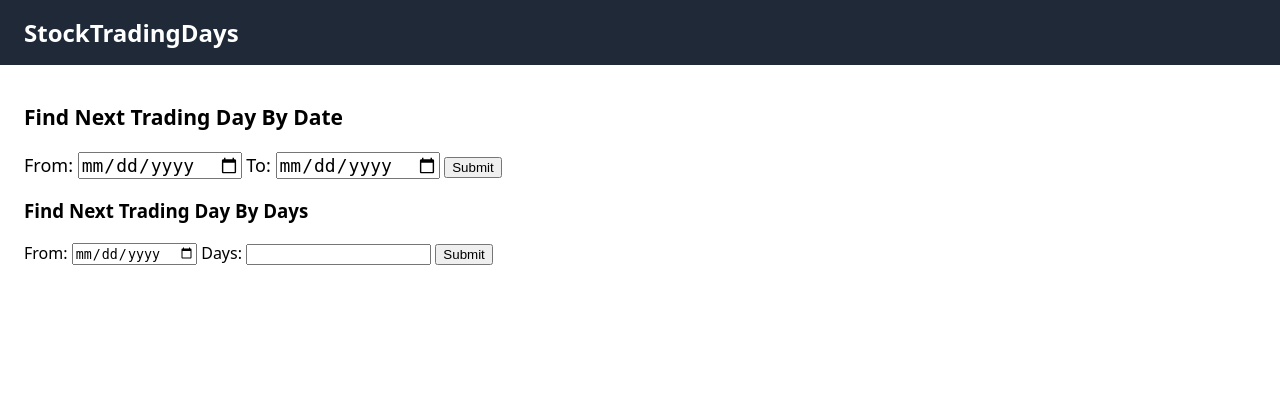
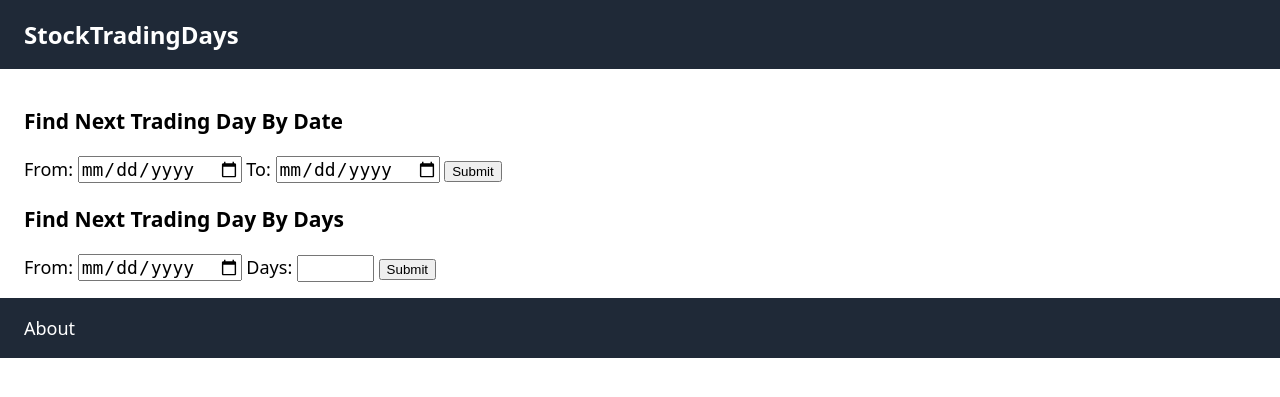
Before and after one commit to kztok/stocktradingdays, a Flask app: page / in a window 1280 px wide. Shown: the top 397 px of the page. Run offline with Flask 2, Linux system fonts and the light colour scheme.

Commit message:
updated edge cases and added footer

```diff
--- a/main.py
+++ b/main.py
@@ -28,23 +28,27 @@
     try:
         in1 = date_format_conversion(request.form['from1'])
         in2 = date_format_conversion(request.form['to'])
+        inRange = True
+        if in1 >= in2:
+            inRange = False
         result = calculate_trading_days(in1,in2)
-        result_date = readable_date(calculate_future_stock_date(in2,result))
+        resultDate = readable_date(calculate_future_stock_date(in2,result))
         in1 = readable_date(in1)
         in2 = readable_date(in2)
         return render_template(
             'index.html',
-            input1=in1,
-            input2=in2,
-            result_td=result,
-            result_date=result_date,
-            pass_date=True
+            input1 = in1,
+            input2 = in2,
+            resultTd = result,
+            resultDate = resultDate,
+            inRange = inRange,
+            passDate = True
         )
     except:
         return render_template(
             'index.html',
-            pass_date=False,
-            error="Check for appropriate inputs and try again"
+            passDate = False,
+            error = "Check for appropriate inputs and try again"
         )
 
 @app.route('/by_day/', methods=['POST'])
@@ -56,16 +60,16 @@
         in3 = readable_date(in3)
         return render_template(
             'index.html',
-            input3=in3,
-            input4=in4,
-            result_day=result,
-            pass_day=True
+            input3 = in3,
+            input4 = in4,
+            resultDay = result,
+            passDay = True
         )
     except:
         return render_template(
             'index.html',
-            pass_day=False,
-            error="Check for appropriate inputs and try again"
+            passDay = False,
+            error = "Check for appropriate inputs and try again"
         )
 
 @app.route('/about')
--- a/prog/format_helper.py
+++ b/prog/format_helper.py
@@ -1,10 +1,10 @@
 from datetime import date
 
-# using date type in html
+# using date type in html "-"
 def date_format_conversion(original):
     numbers = list(map(int,original.split("-")))
     return date(numbers[0],numbers[1],numbers[2])
 
 def readable_date(ymd):
-    readable = ymd.strftime("%B") + " " + str(ymd.day) + ", " + str(ymd.year)
-    return readable
+    monthdy = ymd.strftime("%B") + " " + str(ymd.day) + ", " + str(ymd.year)
+    return monthdy
--- a/prog/stock_holiday.py
+++ b/prog/stock_holiday.py
@@ -70,6 +70,7 @@
 
 # can refactor by making sub functions
 # consider replacing baseYear date format to int
+
 def create_new_years(baseYear):
     checkWeekend = date(baseYear.year,1,1).weekday()
     newDay = 1
--- a/static/styles.css
+++ b/static/styles.css
@@ -1,4 +1,5 @@
 a {
+    color: white;
     text-decoration: none;
 }
 
@@ -9,27 +10,28 @@
     flex-direction: column;
 }
 
-.header {
+.header,.footer {
     background-color: #1f2937;
     font-size: 24px;
     font-weight: 700;
-    padding: 16px 24px;
-}
-
-.header a {
-    color: white;
+    padding: 18px 24px;
 }
 
 .main {
     padding: 16px 24px;
 }
 
-.one {
+.one,.two {
     font-size: 18px;
 }
 
-#from1,#to{
+#from1,#to,#from2,#days{
     font-size: 18px;
+}
+
+.footer {
+    font-size: 18px;
+    font-weight: 400;
 }
 
 .about {
--- a/templates/index.html
+++ b/templates/index.html
@@ -7,7 +7,6 @@
 </head>
 
 <body>
-
     <div class="header">
         <a href="{{url_for('index')}}">StockTradingDays</a>
     </div>
@@ -22,17 +21,20 @@
                 <input type="date" name="to" id="to">
                 <input type="submit"/>
             </form>
-            {% if pass_date == True %}
-                <p>Amount of trading days: <strong>{{result_td}}</strong>
-                </br>
-                From: <strong>{{input1}}</strong> To: <strong>{{input2}}</strong>
-                </br>
-                Next Date: <strong>{{result_date}}</strong></p>
+            {% if passDate == True %}
+                {% if inRange == True %}
+                    <p>Amount of trading days: <strong>{{resultTd}}</strong>
+                    </br>
+                    From: <strong>{{input1}}</strong> To: <strong>{{input2}}</strong>
+                    </br>
+                    Next Date: <strong>{{resultDate}}</strong></p>
+                {% else %}
+                    <p>Keep dates in chronological order</p>
+                {% endif %}
             {% endif %}
-            {% if pass_date == False %}
+            {% if passDate == False %}
                 <p>{{error}}</p>
             {% endif %}
-
         </div>
         <div class="two">
             <h3>Find Next Trading Day By Days</h3>
@@ -40,20 +42,24 @@
                 <label for="from2">From:</label>
                 <input type="date" name="from2" id="from2">
                 <label for="days">Days:</label>
-                <input type="number" name="days" id="days">
+                <input type="number" name="days" id="days" min="1" max="999">
                 <input type="submit"/>
             </form>
-            {% if pass_day == True %}
+            {% if passDay == True %}
                 <p>Amount of trading days: <strong>{{input4}}</strong>
                 </br>
                 From: <strong>{{input3}}</strong>
                 </br>
-                Next Date: <strong>{{result_day}}</strong></p>
+                Next Date: <strong>{{resultDay}}</strong></p>
             {% endif %}
-            {% if pass_day == False %}
+            {% if passDay == False %}
                 <p>{{error}}</p>
             {% endif %}
         </div>
     </div>
+
+    <div class="footer">
+        <a href="{{url_for('about')}}">About</a>
+    </div>
 </body>
 </html>
```
